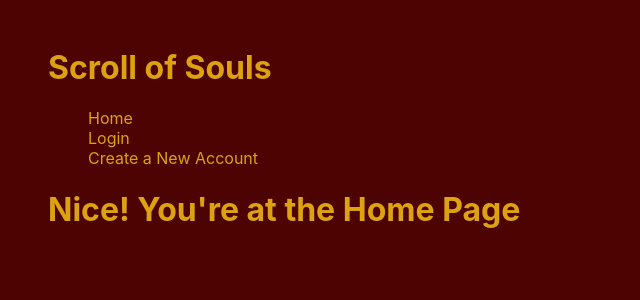
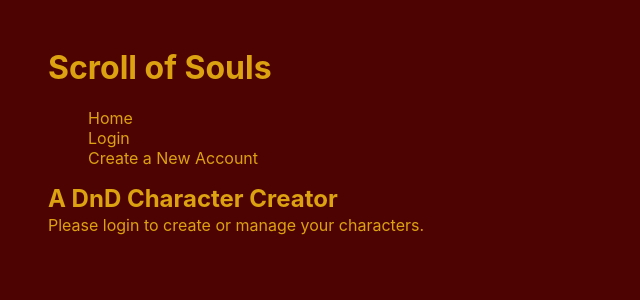
Before and after one commit to Scaramouche9/sots-capstone-project, a React (Create React App) app in the folder char-creator-client/: page /home in a window 1280 px wide. Shown: the top 300 px of the page, without its empty margins (0-640 px from the left). Built offline with nearby package versions, Linux system fonts and the light colour scheme.

Commit message:
Added new text to home page, and messed with how the fetch error is handled a bit for the UserCharactersPage

```diff
--- a/char-creator-client/src/Components/Pages/CharacterForm.js
+++ b/char-creator-client/src/Components/Pages/CharacterForm.js
@@ -58,6 +58,7 @@ export default function CharacterForm(props){
         }
 
         console.log("added character")
+        props.resetForm();
 
 
 
--- a/char-creator-client/src/Components/Pages/HomePage.js
+++ b/char-creator-client/src/Components/Pages/HomePage.js
@@ -4,6 +4,14 @@ export default function HomePage(){
 
     return(
 
-        <h1>Nice! You're at the Home Page</h1>
+        <div>
+
+        <h2>A DnD Character Creator</h2>
+
+        <section>
+            <p>Please login to create or manage your characters.</p>
+        </section>
+
+        </div>
     )
 }
--- a/char-creator-client/src/Components/Pages/UserCharactersPage.js
+++ b/char-creator-client/src/Components/Pages/UserCharactersPage.js
@@ -41,7 +41,7 @@ export default function UserCharactersPage(props){
 
         if (confirmation){
             //add delete request here
-            console.log("character deleted")
+            console.log("character deleted (not yet, actually)")
         }
 
     }
@@ -83,7 +83,7 @@ export default function UserCharactersPage(props){
             </table> )}
             {!charactersFound && (
                 <div>
-                    <p>You have no existing characters.</p>
+                    <p>Either you have no existing characters, or your login token has expired(re-log to fix this).</p>
                 </div>
             )}
         </div>
```
